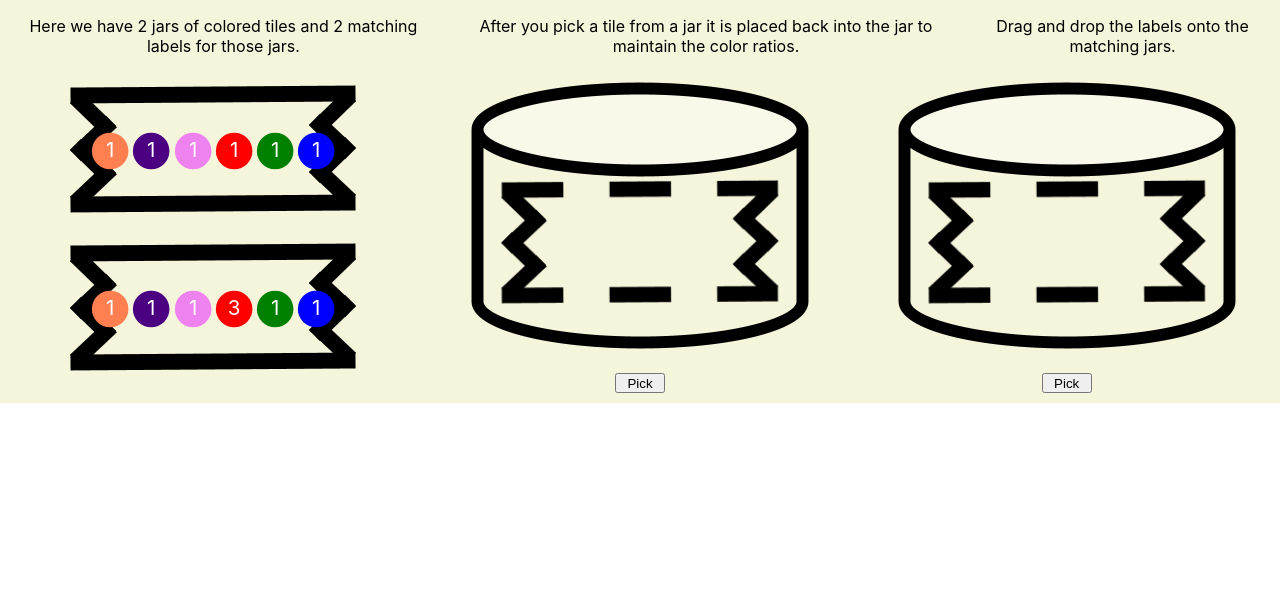
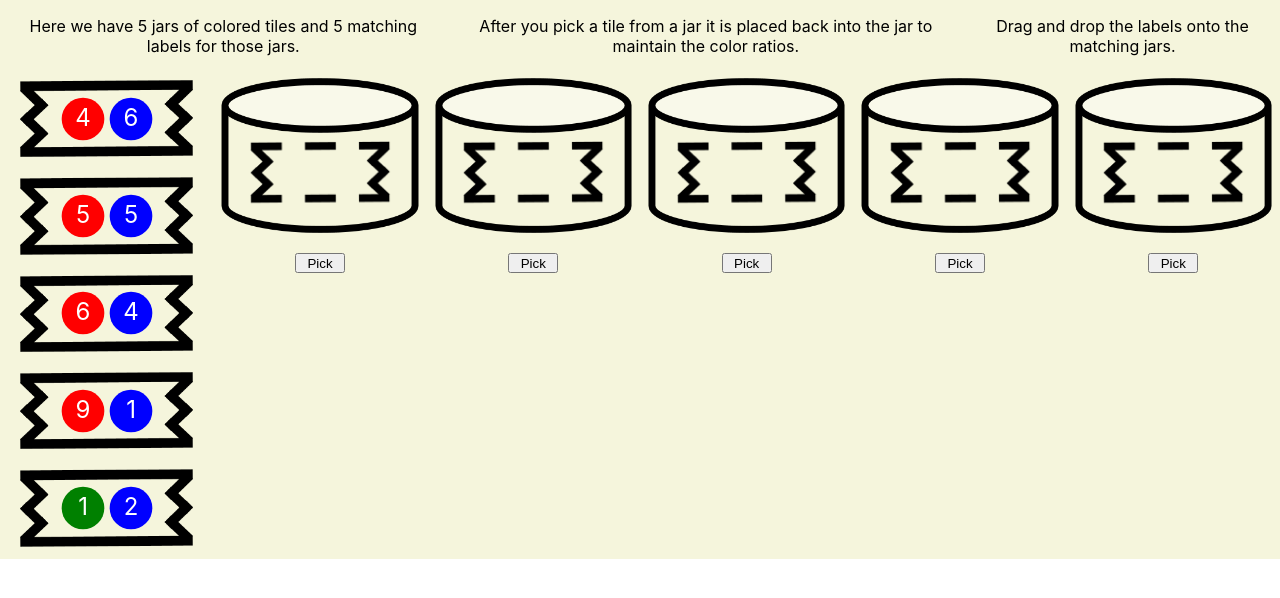
Before and after one commit to prj8121/PickingJars, a React (Create React App) app: page / in a window 1280 px wide. Shown: the top 598 px of the page. Built offline with nearby package versions, Linux system fonts and the light colour scheme.

Commit message:
Added some logic for Submit Button (Button doesn't work yet). Also fixed some errors related to list elements needed unique keys

```diff
--- a/src/components/Experiment.js
+++ b/src/components/Experiment.js
@@ -1,12 +1,13 @@
 import React, { useState } from 'react';
 import PickingJarContainer from '../containers/PickingJarContainer';
 import LabelSheet from '../containers/LabelSheet';
+import SubmitButton from './SubmitButton';
 import { LabelContainerTypes as LCT} from '../util/LabelContainerTypes';
 import shuffleArrayInPlace from '../util/Shuffler';
 import { jarList } from '../jarSpecs/JarSpecifications';
 
 function Experiment({specs}){
-    const jars = jarList[4];
+    const jars = jarList[0];
 
     var shuffledJars = jars.slice(0);
     shuffleArrayInPlace(shuffledJars);
@@ -19,6 +20,15 @@ function Experiment({specs}){
 
     const [labelsInSheet, setLabelsInSheet] = useState(jars);
     const [labelsInJars, setLabelsInJars] = useState(emptyJars);
+
+    function isSheetEmpty(labels){
+        for (let i = 0; i < labels.length; i+=1){
+            if (labels[i].colors && labels[i].colors.length !== 0){
+                return false;
+            }
+        }
+        return true;
+    }
 
     /*
       Functional but not especially readable unfortunately
@@ -62,7 +72,14 @@ function Experiment({specs}){
         }
     }
 
-    const labelSheetMaxWidth = `${100/(numJars+1)}%`
+    const submitReady = isSheetEmpty(labelsInSheet);
+    const labelSheetMaxWidth = `${100/(numJars+1)}%`;
+
+    function submitFunction({target}){
+        alert("Submitting");
+        console.log(`Submitting: ${labelsInJars}`)
+        return 0;
+    }
 
     const labelSheetWrapperStyle = {
         maxWidth: labelSheetMaxWidth,
@@ -84,28 +101,29 @@ function Experiment({specs}){
     }
 
     return (
-        <div>
-            <div style={{display:"flex", justifyContent:"space-evenly"}}>
-                <p style={InstructionsParagraphStyle}>
+        <div id="Experiment">
+            <div id="Instructions" style={{display:"flex", justifyContent:"space-evenly"}}>
+                <p key={"InstructionsP1"} style={InstructionsParagraphStyle}>
                     Here we have {numJars} jars of colored tiles and {numJars} matching labels for those jars.
                 </p>
-                <p style={InstructionsParagraphStyle}>
+                <p key={"InstructionsP2"} style={InstructionsParagraphStyle}>
                     After you pick a tile from a jar it is placed back into the jar to maintain the color ratios.
                 </p>
-                <p style={InstructionsParagraphStyle}>
+                <p key={"InstructionsP3"} style={InstructionsParagraphStyle}>
                     Drag and drop the labels onto the matching jars.
                 </p>
             </div>
 
-            <div style={InteractablesWrapperStyle}>
+            <div id={"InteractablesWrapper"} style={InteractablesWrapperStyle}>
 
                 <div style={labelSheetWrapperStyle}>
-                    <LabelSheet maxWith={labelSheetMaxWidth} labels={labelsInSheet} swapLabels={swapLabels}/>
+                    {submitReady?<SubmitButton handleSubmit={submitFunction}/>:<LabelSheet maxWith={labelSheetMaxWidth} labels={labelsInSheet} swapLabels={swapLabels}/>}
                 </div>
 
                 <div style={JarRowWrapperStyle}>
                     {Array.from({ length: numJars }, (_, index) => (
                                 <PickingJarContainer
+                                    key={`PickingJarContainer${index}`}
                                     containerIndex={index}
                                     specifications={shuffledJars[index]}
                                     swapLabels={swapLabels}
--- a/src/components/LabelSlot.js
+++ b/src/components/LabelSlot.js
@@ -70,7 +70,7 @@ function LabelSlot({label, labelWidth, swapLabels, containerIndex, containerType
     // Do not know why ref is like this, but I found it in the doc examples
     // ref={(node)=>{drag(drop(node))}}
     return (
-    <div key={`${containerType}${containerIndex}`}ref={(node)=>{drag(drop(node))}} style={labelSlotStyle}>
+    <div key={`${containerType}${containerIndex}`} ref={(node)=>{drag(drop(node))}} style={labelSlotStyle}>
         {finalLabel}
     </div>
     );
--- a/src/components/ResultsTray.js
+++ b/src/components/ResultsTray.js
@@ -2,7 +2,7 @@ import React, { useEffect, useState } from 'react';
 import Counter from './Counter';
 import { makeCircleSvgWithColor } from '../util/TileMaker';
 
-function ResultsTray({contents, containerWidth, colorOrder}){
+function ResultsTray({contents, containerIndex, containerWidth, colorOrder}){
 
     //const [trayWidth, setTrayWidth] = useState(null);
     //const elementRef = useRef(null);
@@ -85,10 +85,16 @@ function ResultsTray({contents, containerWidth, colorOrder}){
         //border: 'dotted red 2px',
     }
 
+    const resultsTrayStyle = {
+        display:'flex',
+        flexDirection:'column',
+        maxWidth:containerWidth?`${containerWidth}px`:'none',
+    }
+
     /* console.log(svgRowStyle.maxWidth); */
 
     return (
-        <div style={{display:'flex', flexDirection:'column', /*textAlign:'center',*/ /*alignItems:'center',*/ maxWidth:containerWidth?`${containerWidth}px`:'none'}}>
+        <div id={`ResultsTray${containerIndex}`} style={resultsTrayStyle}>
             <div style={{display:'flex'}}>
                 <div style={{alignSelf:'start', flex:1, opacity:0}}><Counter info={counterData}/></div>
 
@@ -103,7 +109,9 @@ function ResultsTray({contents, containerWidth, colorOrder}){
 
             <div style={rowContainerStyle}>
                 <div id='svg-row' style={svgRowStyle}>
-                    {contents.slice(1).toReversed().map((color, i) => makeCircleSvgWithColor(color, circleRadius, i, false/*i===contents.length-21*/))}
+                    {
+                    contents.slice(1).toReversed().map((color, i) => (makeCircleSvgWithColor(color, circleRadius, i, false, `Tile${i}`)))
+                    }
                 </div>
             </div>
 
--- /dev/null
+++ b/src/components/SubmitButton.js
@@ -0,0 +1,27 @@
+import React from "react";
+
+function SubmitButton(handleSubmit){
+
+    const buttonStyle = {
+        display: 'block',
+        position: 'relative',
+        margin: '10px auto',
+        //border: '2px solid green',
+    }
+
+    return (
+        <div>
+            <button
+                style={{height:20, ...buttonStyle}}
+                onClick={handleSubmit}
+            >
+                This is the submit button
+            </button>
+            <div>
+                And this is the display block of the submit button
+            </div>
+        </div>
+    )
+}
+
+export default SubmitButton;
--- a/src/containers/LabelSheet.js
+++ b/src/containers/LabelSheet.js
@@ -32,6 +32,7 @@ function LabelSheet({maxWidth, labels, swapLabels}){
         labels.map((label, i)=>{
             return(
                 <LabelSlotContainer
+                key={`LabelSlotContainer${i}`}
                 swapLabels={swapLabels}
                 containerIndex = {i}
                 containerType={LabelContainerTypes.SHEET}
--- a/src/containers/PickingJarContainer.js
+++ b/src/containers/PickingJarContainer.js
@@ -35,7 +35,7 @@ function PickingJarContainer({specifications, swapLabels, containerIndex, label}
     const total = specifications.counts.reduce((sum, a) => sum + a, 0);
 
     function handlePick({target}){
-        console.log(`total=${total}`);
+        //console.log(`total=${total}`);
         let indexChoice = getRndInteger(0, total);
         let colorIndex = 0;
         while (indexChoice > 0 && colorIndex < specifications.colors.length) {
@@ -60,7 +60,7 @@ function PickingJarContainer({specifications, swapLabels, containerIndex, label}
     }
 
     return (
-        <div style={JarStyle} ref={elementRef}>
+        <div id={`PickingJarWrapper${containerIndex}`} style={JarStyle} ref={elementRef}>
             <PickingJar
                 //style={{ alignSelf: 'flex-start' }}
                 specs={specifications}
@@ -70,8 +70,8 @@ function PickingJarContainer({specifications, swapLabels, containerIndex, label}
                 containerIndex={containerIndex}
                 label={label}
             />
-            <div style={resultsTrayStyle}>
-                <ResultsTray contents={results} containerWidth={containerWidth} colorOrder={specifications.colors}/>
+            <div id={`ResultsTrayContainer${containerIndex}`} style={resultsTrayStyle}>
+                <ResultsTray contents={results} containerIndex={containerIndex} containerWidth={containerWidth} colorOrder={specifications.colors}/>
             </div>
         </div>
 
--- a/src/util/MakeLabel.js
+++ b/src/util/MakeLabel.js
@@ -12,7 +12,7 @@ function makeLabelWithTiles(labelSpecs, labelWidth) {
 
     const tileSvgList = [
         labelSpecs.colors.map((color, i) => (
-            makeCircleSvgWithColor(color, radius, labelSpecs.counts[i] - 1, false)
+            makeCircleSvgWithColor(color, radius, labelSpecs.counts[i] - 1, false, `Tile${i}`)
         ))
     ];
 
@@ -44,14 +44,15 @@ function makeLabelWithTiles(labelSpecs, labelWidth) {
         return (
             <div style={containerStyle}>
                 <div style={tileRowStyle}>
-                    {isEmpty?<></>:tileSvgList.map((tile, i) => (
-                        <>{tile}</>
+                    {isEmpty?<div key={'EmptyTileContainer'}></div>:tileSvgList.map((tile, i) => (
+                        <div key={`TileContainer${i}`}>{tile}</div>
                     ))}
                 </div>
                 <img style={imageStyle} src={isEmpty?emptyLabelPNG:labelPNG} alt={'label failed to load'} />
             </div>
         )
     }
+}
     /*
 {isEmpty?<></>:<div style={tileRowStyle}>
                 {tileSvgList.map((tile, _) => (
@@ -60,7 +61,7 @@ function makeLabelWithTiles(labelSpecs, labelWidth) {
             </div>}
     */
 
-
+/*
     return(
         <div style={containerStyle}>
             <div style={tileRowStyle}>
@@ -73,7 +74,7 @@ function makeLabelWithTiles(labelSpecs, labelWidth) {
         </div>
     )
 }
-
+*/
 /*
     const labelTextElement = <>
 
--- a/src/util/TileMaker.js
+++ b/src/util/TileMaker.js
@@ -1,4 +1,4 @@
-export const makeCircleSvgWithColor = (color, radius, centerText, isMostRecent) => {
+export const makeCircleSvgWithColor = (color, radius, centerText, isMostRecent, key) => {
     // Settings for tiles
     //const circleRadius = trayWidth? 0.1*trayWidth : 1;
     const circleRadius = radius;
@@ -18,7 +18,7 @@ export const makeCircleSvgWithColor = (color, radius, centerText, isMostRecent)
     }
 
     return (
-        <svg style={svgStyle} /*key={`tile${centerText}`}*/ xmlns="http://www.w3.org/2000/svg" width={boxWidth} height={boxWidth} viewBox={`0 0 ${boxWidth} ${boxWidth}`}>
+        <svg key={key} style={svgStyle} /*key={`tile${centerText}`}*/ xmlns="http://www.w3.org/2000/svg" width={boxWidth} height={boxWidth} viewBox={`0 0 ${boxWidth} ${boxWidth}`}>
             <circle cx={circleCenterX} cy={circleCenterX} r={circleRadius} fill={color} />
             <text
                 //display={isMostRecent?'none':'inline'}
```
